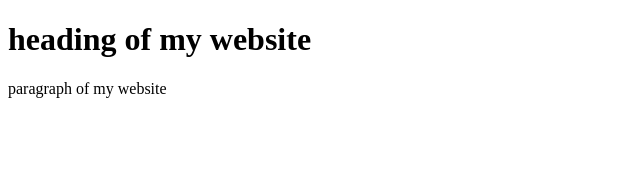
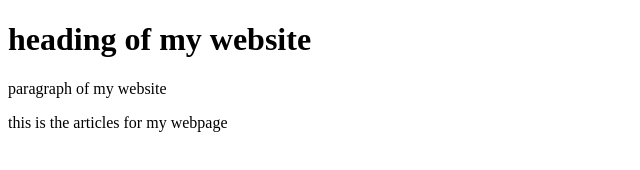
Before and after one commit to TejrajNaunyal/test-demo, a plain HTML site: page tek.html in a window 1280 px wide. Shown: the whole page, without its empty margins (0-640 px from the left). Drawn offline with Linux system fonts and the light colour scheme.

Commit message:
change in html file

```diff
--- a/tek.html
+++ b/tek.html
@@ -8,5 +8,9 @@
 <body>
     <h1>heading of my website</h1>
     <p>paragraph of my website</p>
+    <article>
+        this is the articles for my webpage
+
+    </article>
 </body>
 </html>
```
